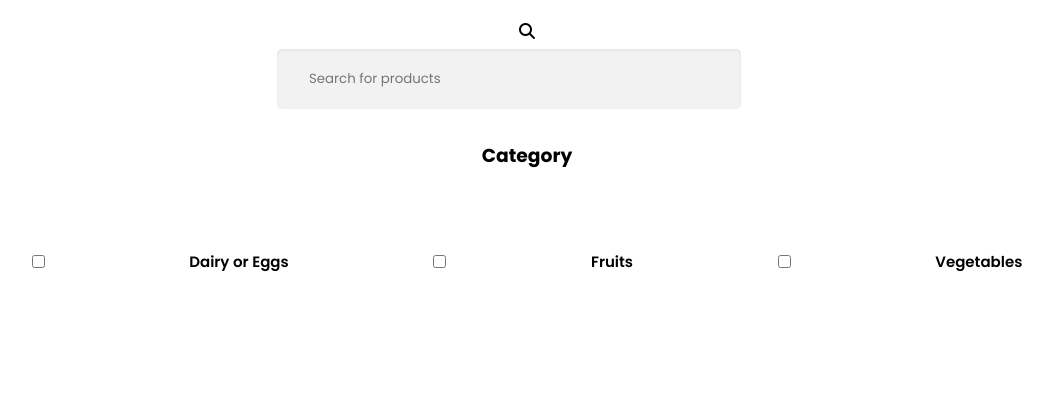
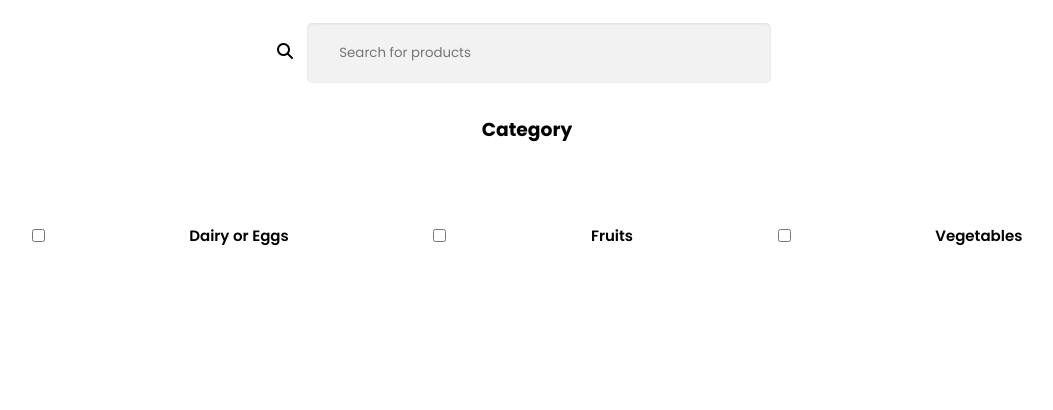
Before and after one commit to irarayzelji2002/agrowculture, a PHP site: page /seller/product-catalog.php in a window 1280 px wide. Shown: the part 57-467 px from the top of the page, without its empty margins (113-1166 px from the left). Run offline with PHP 8.4, Linux system fonts and the light colour scheme; a user stored in the database is signed in; data that the repository does not hold is empty; some libraries are stand-ins or nearby versions.

Commit message:
Search icon nilagay ko sa gilid?

```diff
--- a/seller/product-catalog.php
+++ b/seller/product-catalog.php
@@ -38,10 +38,10 @@ if (isset($_SESSION['isLogin'])) {
     <?php require_once '../templates/navbar_seller.php' ?>
  <!-- SEARCH -->
     <section class="search-container flex column">
-            <i class="fa-solid fa-magnifying-glass search-icon" aria-hidden="true" style="margin: 0 1rem 0 1rem;"></i>
+
             <div class="search-bar">
             <form action="product-catalog.php" method="get" class="form-inline my-2 my-lg-0" style="width: 500px">
-
+            <i class="fa-solid fa-magnifying-glass search-icon" aria-hidden="true" style="margin-right:2%!important;"></i>
                 <!-- <i class="fa-solid fa-magnifying-glass" aria-hidden="true" style="margin: 0 1rem 0 1rem;"></i> -->
                 <input type="text" placeholder="Search for products"  aria-label="Search" name="query" >
             </form>
```
